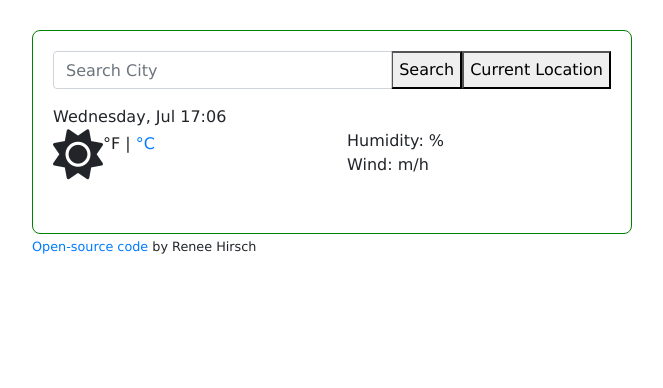
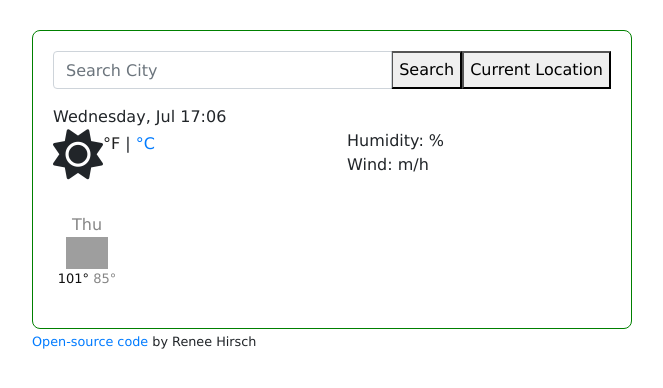
Before and after one commit to reneed13/myweatherapp, a plain HTML site: page index.html in a window 1280 px wide. Shown: the whole page, without its empty margins (308-971 px from the left). Drawn offline with nearby package versions, Linux system fonts and the light colour scheme; grey boxes are pictures that could not be loaded.

Commit message:
added html forecast 1 day

```diff
--- a/index.html
+++ b/index.html
@@ -53,6 +53,25 @@
         </ul>
       </div>
   </div>
+  <div class="weather-forecast">
+    <div class="row">
+      <div class="col-2">
+        <div class="wf-date">Thu</div>
+        <img
+        src="http://openweathermap.org/img/wn/50d@2x.png"
+        alt=""
+        width="42"
+      />
+        <div class="wf-temps">
+          <span class="wf-temp-max">101°</span>
+          <span class="wf-temp-min">85°</span>
+        </div>
+
+      </div>
+
+    </div>
+
+  </div>
   </div>
   <small>
     <a href="https://github.com/reneed13/myweatherapp" target="_blank"> Open-source code
@@ -60,7 +79,7 @@
     by Renee Hirsch
   </small>
     </div>
-
+  </div>
   <script src="src/script.js"></script>
 </body>
 </html>
--- a/src/styles.css
+++ b/src/styles.css
@@ -53,6 +53,24 @@ body {
   .weather-temperature .active:hover {
     text-decoration: none;
   }
+
+  .weather-forecast {
+    margin-top: 20px;
+    text-align: center;
+    color: #0f0f0f;
+  }
+
+.wf-date {
+  font-size: 16px;
+ opacity: 0.5;
+}
+
+.wf-temp-min {
+  opacity: 0.5;
+}
+.wf-temps{
+  font-size: 13px;
+}
   .card {
    position: relative;
    left: 275px;
```
